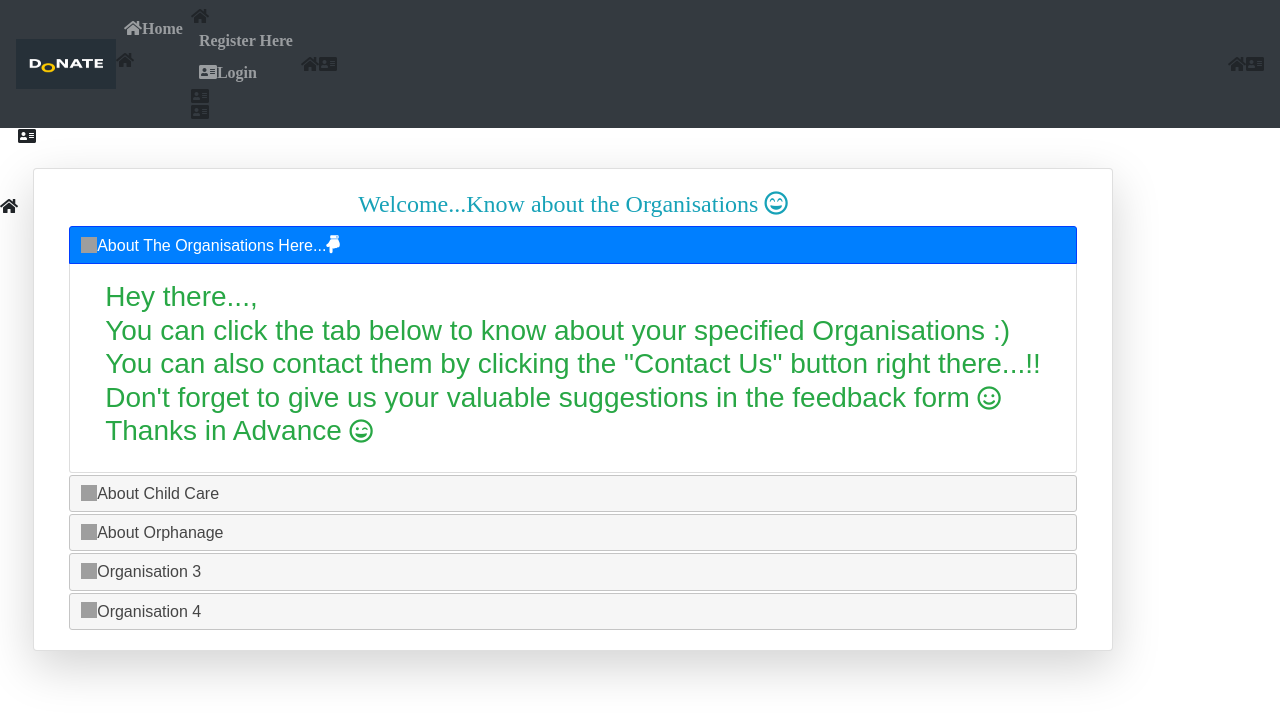
After one commit to Haripriyasrinivasan21/Mine, a Django app: page /abus/ in a window 1280 px wide. The commit adds this page. Shown: the top 719 px of the page. Run offline with Django 3.2, Linux system fonts and the light colour scheme; some libraries are stand-ins or nearby versions; grey boxes are pictures that could not be loaded.

Commit message:
Thursday

```diff
--- /dev/null
+++ b/June 1st/App/templates/html/aboutus.html
@@ -0,0 +1,50 @@
+{% extends 'html/base.html' %}
+{% block title %}Child Details{% endblock %}
+{% block content %}
+<div class="container mt-4">
+	<div class="card col-md mt-2 mx-auto shadow-lg">
+		<div class="card-body">
+			<h4 class="text-info text-center">Welcome...Know about the Organisations <i class='far fa-grin-beam' style='font-size:24px'></i></h4>
+			<div id="accordion">
+	<h3>About The Organisations Here...<i class='fas fa-hand-point-down' style='font-size:18px'></i></h3>
+  <div>
+     <h3 class="text-success"> Hey there..., <br>You can click the tab below to know about your specified Organisations :)<br>You can also contact them by clicking the "Contact Us" button right there...!!<br>Don't forget to give us your valuable suggestions in the feedback form <i class='far fa-smile' style='font-size:24px'></i><br>
+     Thanks in Advance <i class='far fa-grin-wink' style='font-size:24px'></i></h3>
+  </div>
+  <h3>About Child Care</h3>
+  <div>
+     Founder is Kelvin <br>
+   <a href="{% url 'con' %}" class="btn btn-outline-info text-info ">Contact Us</a>
+  </div>
+  <h3>About Orphanage</h3>
+  <div>
+    <p>
+    Founder is Salvatore <br>
+    <a href="{% url 'con' %}" class="btn btn-outline-info text-info">Contact Us</a>
+    </p>
+  </div>
+  <h3>Organisation 3</h3>
+  <div>
+    <p>Yet to Come
+    </p>
+    <ul>
+      <li>List item one</li>
+      <li>List item two</li>
+      <li>List item three</li>
+    </ul>
+    <a href="{% url 'con' %}" class="btn btn-outline-info text-info">Contact Us</a>
+  </div>
+  <h3>Organisation 4</h3>
+  <div>
+    <a href="{% url 'con' %}" class="btn btn-outline-info text-info">Contact Us</a>
+  </div>
+</div>
+</div>
+</div>
+</div>
+<script>
+  $( function() {
+    $( "#accordion" ).accordion();
+  } );
+  </script>
+{% endblock %}
--- a/June 1st/App/templates/html/navbar.html
+++ b/June 1st/App/templates/html/navbar.html
@@ -1,4 +1,5 @@
 {% load static %}
+<link rel="stylesheet" href="https://use.fontawesome.com/releases/v5.7.0/css/all.css" integrity="sha384-lZN37f5QGtY3VHgisS14W3ExzMWZxybE1SJSEsQp9S+oqd12jhcu+A56Ebc1zFSJ" crossorigin="anonymous">
 <nav class="navbar navbar-expand-md bg-dark navbar-dark">
   <img src="{% static 'images/gif.gif' %}" alt="logo" style="width:100px;height:50px">
   <!-- <a class="navbar-brand" href="{% url 'hm' %}"> Children Welfare
@@ -10,13 +11,13 @@
     <ul class="navbar-nav">
       {% if not user.is_authenticated %}
       <li class="nav-item">
-        <a class="nav-link" href="{% url 'hm' %}">Home</a>
+        <a class="nav-link" href="{% url 'hm' %}"><i class="fas fa-home">Home</a>
       </li>
       <li class="nav-item">
         <a class="nav-link" href="{% url 'rg' %}">Register Here</a>
       </li>
       <li class="nav-item">
-        <a class="nav-link" href="{% url 'lg' %}">Login</a>
+        <a class="nav-link" href="{% url 'lg' %}"><i class="fas fa-address-card">Login</a>
       </li>
       {% elif user.is_superuser %}
       <li class="nav-item">
@@ -35,15 +36,18 @@
 </li>
       {% elif user.role == 1 %}
       <li class="nav-item">
-        <a class="nav-link" href="{% url 'mn' %}">Main</a>
+        <a class="nav-link" href="{% url 'aus' %}"><i class='fas fa-home'></i>About Organisations</a>
       </li>
       <li class="nav-item">
-        <a class="nav-link" href="{% url 'don' %}">Donate</a>
+        <a class="nav-link" href="{% url 'mn' %}"><i class='fas fa-gift'></i>Donations</a>
       </li>
       <li class="nav-item">
-        <a class="nav-link" href="{% url 'join' %}">Join Us</a>
+        <a class="nav-link" href="{% url 'don' %}"><i class="fas fa-hand-holding-heart"></i>Donate</a>
+      </li>
+      <li class="nav-item">
+        <a class="nav-link" href="{% url 'join' %}"><i class="fas fa-hands-helping"></i>Join Us</a>
       <li class="dropdown">
-       <a type="button" class="nav-link dropdown-toggle" data-toggle="dropdown">{{user.username}}</a>
+       <a type="button" class="nav-link dropdown-toggle" data-toggle="dropdown"><i class="fas fa-address-book"></i>{{user.username}}</a>
   <div class="dropdown-menu">
     <a class="dropdown-item" href="{% url 'pf' %}">Profile</a>
     <a class="dropdown-item" href="{% url 'chpas' %}">Change Password</a>
@@ -52,7 +56,7 @@
 </li>
 {% elif user.role == 2 %}
       <li class="nav-item">
-        <a class="nav-link" href="{% url 'vi' %}">Donations</a>
+        <a class="nav-link" href="{% url 'vi' %}"><i class='fas fa-gift'></i>Donations</a>
       </li>
       <li class="nav-item">
         <a class="nav-link" href="{% url 'dash' %}">Dashboard</a>
--- a/June 1st/App/urls.py
+++ b/June 1st/App/urls.py
@@ -48,5 +48,7 @@ urlpatterns = [
     path('vis/',views.visible,name="vi"),
     path('chview/<int:cv>/',views.childview,name="chv"),
     path('worview/<int:wv>/',views.workerview,name="worv"),
+    path('cont/',views.contactus,name="con"),
+    path('abus/',views.aboutus,name="aus"),
 
 ]
--- a/June 1st/App/views.py
+++ b/June 1st/App/views.py
@@ -129,8 +129,8 @@ def dnrpfle(request):
 	z = PrfUpd(instance=f)
 	return render(request,'html/dnrpfle.html',{'x':z})
 
+
 def donate(request):
-	#a=Orgdetails.objects.all()
 	if request.method == "POST":
 		e=DonateForm(request.POST)
 		f=OccDonateForm(request.POST)
@@ -354,3 +354,21 @@ def information(request):
 	d=Donate.objects.all()
 	o=OccDonate.objects.all()
 	return render(request,'html/information.html',{'d':d,'o':o})
+
+def contactus(request):
+	if request.method=="POST":
+		u=request.POST.get('uname')
+		e=request.POST.get('email')
+		ms=request.POST.get('msg')
+		a="Hi Organiser,""<br/>" "I "+u+" wanted to know about "+ms+".""<br/>" "Please let me know the details soon..!!"
+		t = EmailMessage("Contacting Us",a,settings.EMAIL_HOST_USER,[settings.ADMINS[0][1],e])
+		t.content_subtype='html'
+		t.send()
+		if t==1:
+			return redirect('/main')
+		else:
+			return redirect('/main')
+	return render(request,'html/contactus.html')
+
+def aboutus(request):
+	return render(request,'html/aboutus.html')
```
Also changed, not shown: June 1st/App/templates/html/contactus.html (added, +32 -0 lines), June 1st/App/static/images/Children_profiles/20170728135145-3897.png (added), June 1st/db.sqlite3.
